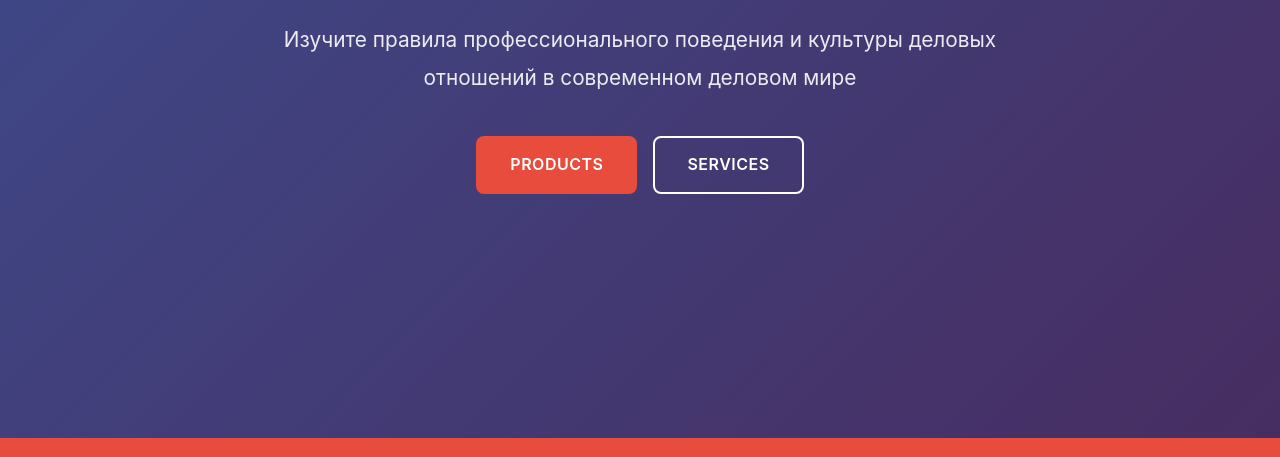
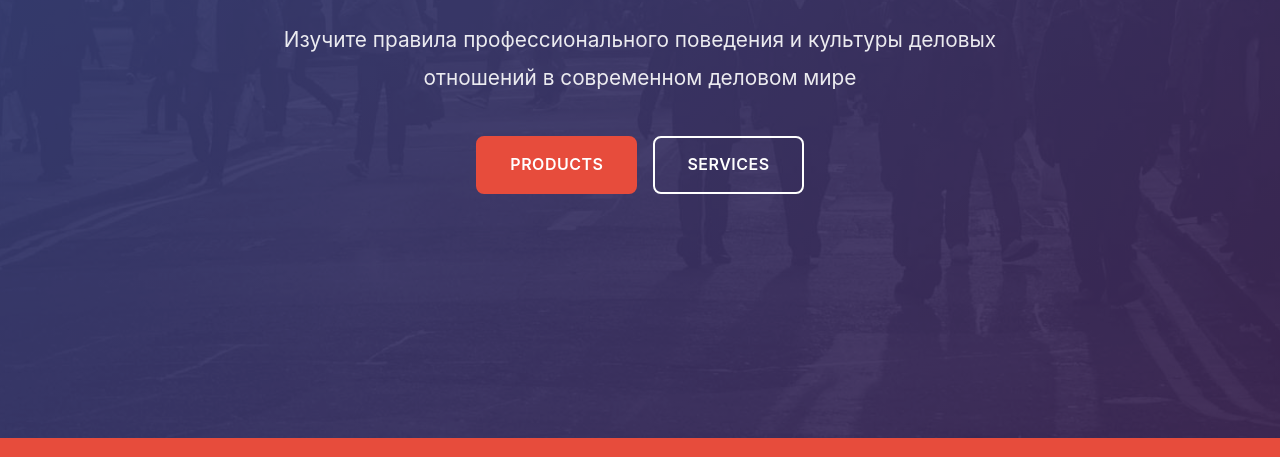
Before and after one commit to 4erfox/project, a website built with Vite: page index.html in a window 1280 px wide. Shown: the part 362-819 px from the top of the page. Built offline with nearby package versions, Linux system fonts and the light colour scheme.

Commit message:
Updated style.css

```diff
--- a/style.css
+++ b/style.css
@@ -42,7 +42,7 @@ body {
   justify-content: center;
   text-align: center;
   overflow: hidden;
-  background: linear-gradient(135deg, #667eea 0%, #764ba2 100%);
+  background: linear-gradient(135deg, rgba(102, 126, 234, 0.8) 0%, rgba(118, 75, 162, 0.8) 100%), url('/image\ copy.png') center/cover no-repeat;
 }
 
 .hero-overlay {
```
